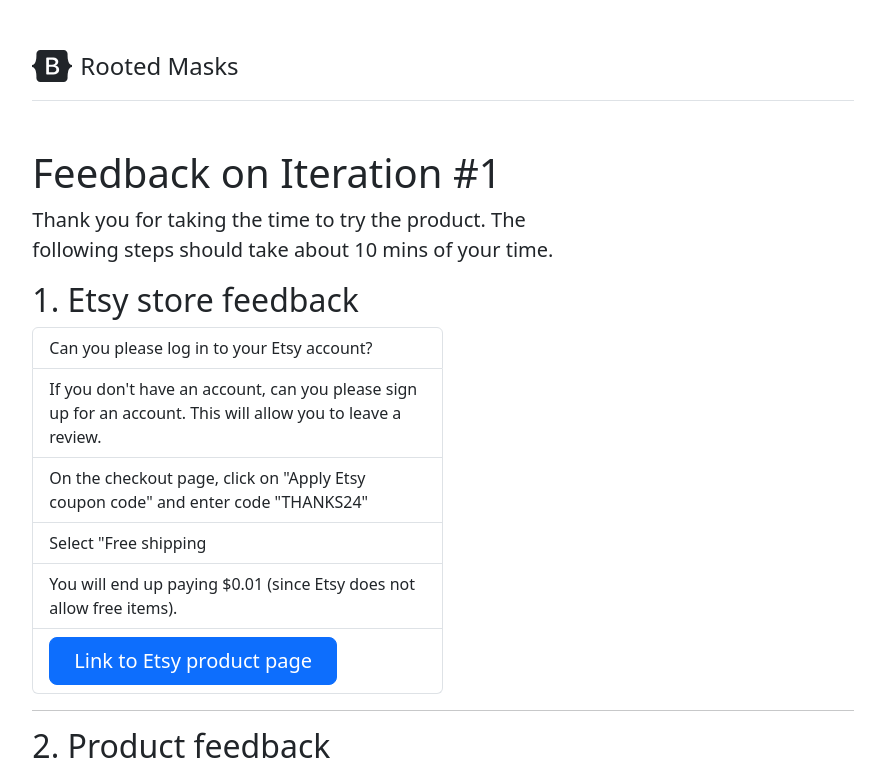
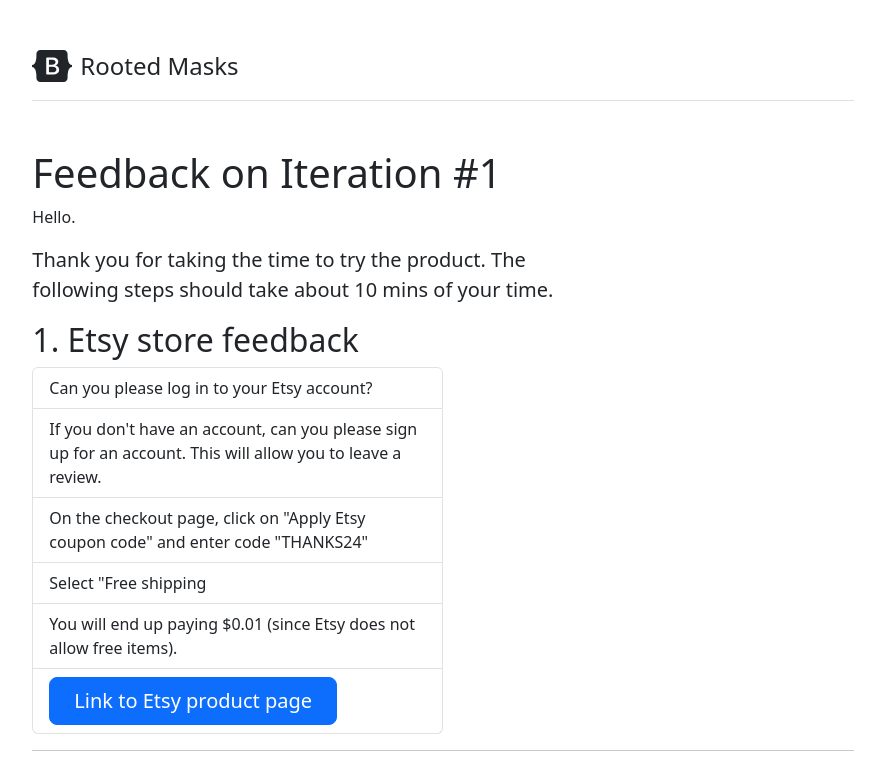
Before and after one commit to stashedUp/rooted-feedback-1, a plain HTML site: page index.html in a window 1280 px wide. Shown: the top 764 px of the page, without its empty margins (197-1082 px from the left). Drawn offline with nearby package versions, Linux system fonts and the light colour scheme.

Commit message:
addeed .

```diff
--- a/index.html
+++ b/index.html
@@ -33,6 +33,8 @@
 
     <main>
       <h1>Feedback on Iteration #1</h1>
+      <p id="lastPart">Hello.</p>
+
       <p class="fs-5 col-md-8">Thank you for taking the time to try the product. The following steps should take about 10 mins of your time.</p>
 
 
```
